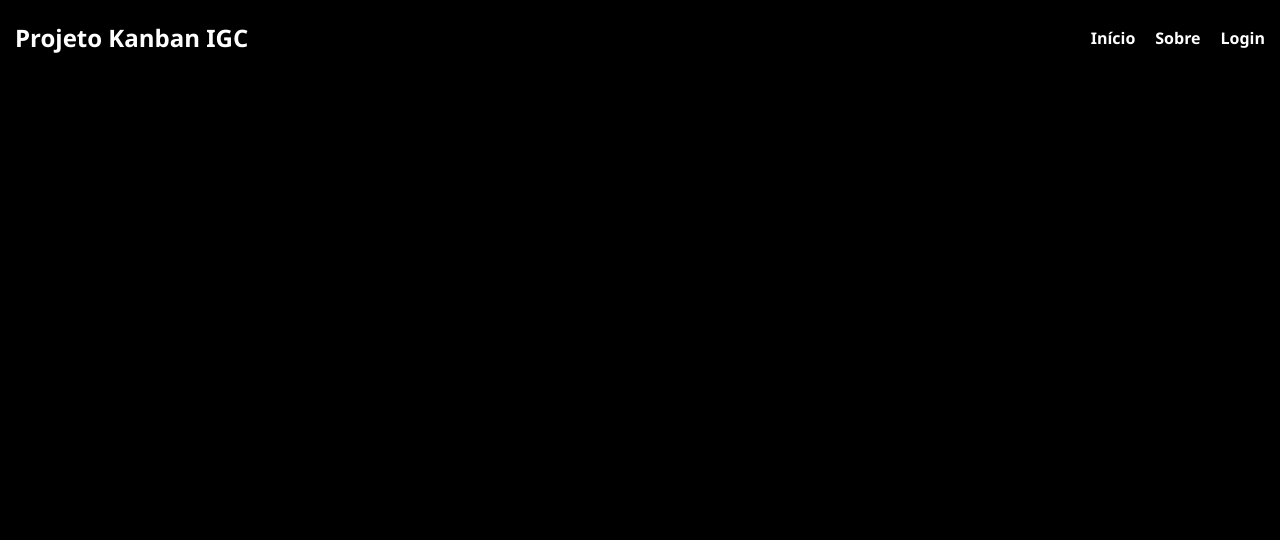
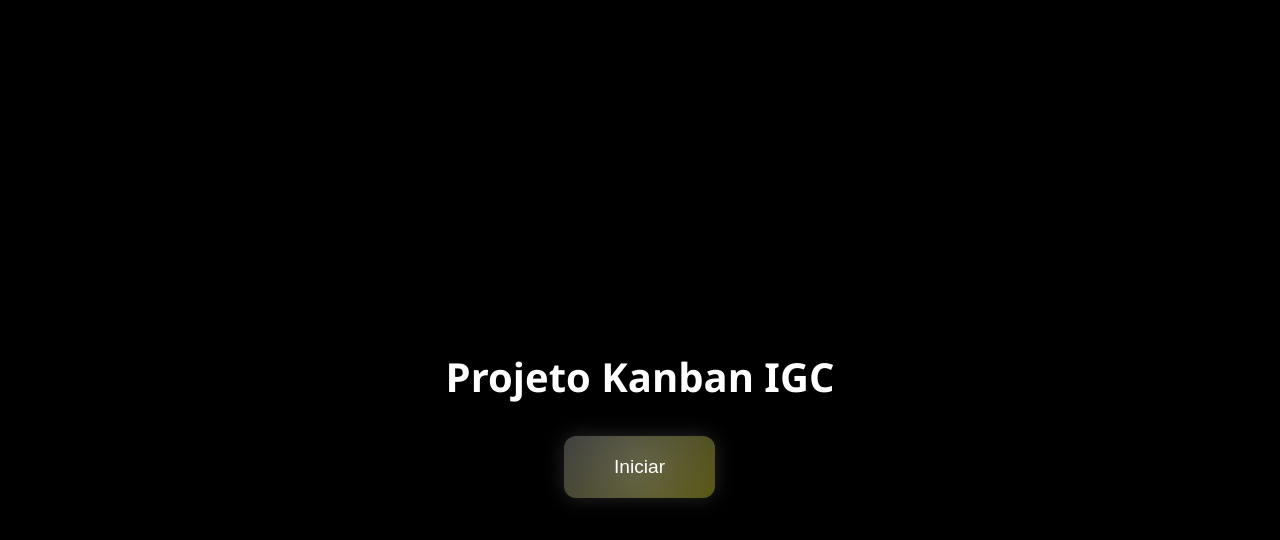
Before and after one commit to juliocsoares/quadro-kanban, a React (Create React App) app: page / in a window 1280 px wide. Shown: the top 540 px of the page. Built offline with nearby package versions, Linux system fonts and the light colour scheme.

Commit message:
brilho no botao

```diff
--- a/src/App.js
+++ b/src/App.js
@@ -7,8 +7,7 @@ function App() {
   return (
     <BrowserRouter>
       <Routes>
-        <Route path="/" element={<Header />} />
-        <Route path="/inicio" element={<Pagina_Inicial />} />
+        <Route path="/" element={<Pagina_Inicial />} />
         <Route path="/quadro" element={<Pagina_quadro />} />
       </Routes>
     </BrowserRouter>
--- a/src/componentes/Header/index.js
+++ b/src/componentes/Header/index.js
@@ -1,12 +1,20 @@
+import { useNavigate } from "react-router-dom"
 import "./header.css"
 
 export const Header = () => {
+
+    const navigate = useNavigate()
+
+    const inicio = () => {
+      navigate('/')
+    }
+
     return (
         <header className="header">
         <h1 className="logo">Projeto Kanban IGC</h1>
         <nav>
           <ul className="nav-list">
-            <li><a href="#">Início</a></li>
+            <li onClick={inicio}><a href="#">Início</a></li>
             <li><a href="#">Sobre</a></li>
             <li><a href="#">Login</a></li>
           </ul>
--- a/src/paginas/pagina-inicio/pagina-inicio.css
+++ b/src/paginas/pagina-inicio/pagina-inicio.css
@@ -14,15 +14,44 @@
   }
 
   .botao {
-    padding: 12px 24px;
-    font-size: 1rem;
-    background-color: #007bff;
-    color: #fff;
+    padding: 20px 50px;
+    font-size: 1.2rem;
+    background: linear-gradient(135deg, #303030, #4b4900);
+    color: #ffffff;
     border: none;
-    border-radius: 8px;
+    border-radius: 12px;
     cursor: pointer;
+    box-shadow: 0 0 20px #4d4d4d80;
+    transition: transform 0.3s ease, box-shadow 0.3s ease;
+    animation: pulsar 2s infinite ease-in-out;
+    position: relative;
+    overflow: hidden;
+  }
+
+  .botao::before {
+    content: "";
+    position: absolute;
+    top: -50%;
+    left: -50%;
+    width: 200%;
+    height: 200%;
+    background: radial-gradient(circle, rgba(255,255,255,0.2) 0%, transparent 80%);
+    animation: brilhoGirando 5s linear infinite;
+    z-index: 0;
   }
 
   .botao:hover {
-    background-color: #0056b3;
+    transform: scale(1.05);
+    box-shadow: 0 0 30px #ffe60080;
   }
+
+  .botao span {
+    position: relative;
+    z-index: 1;
+  }
+
+  @keyframes pulsar {
+    0% { transform: scale(1); }
+    50% { transform: scale(1.03); }
+    100% { transform: scale(1); }
+  }
```
